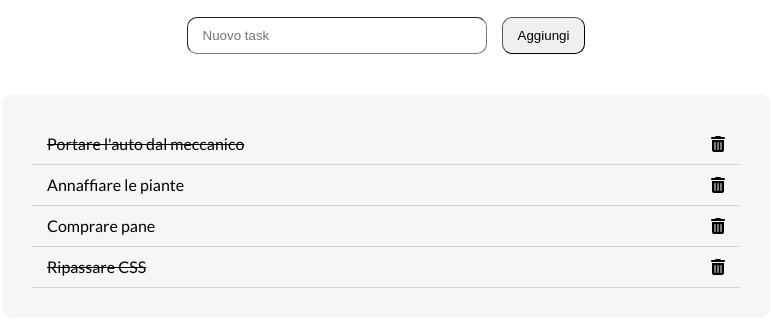
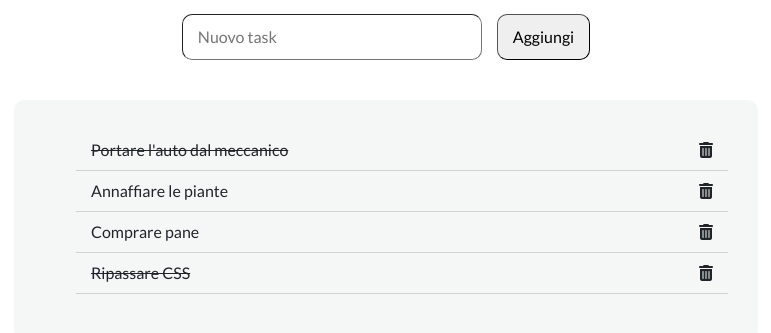
Before and after one commit to Daniele206/vue-todolist, a plain HTML site: page index.html in a window 1280 px wide. Shown: the part 73-406 px from the top of the page, without its empty margins (254-1025 px from the left). Drawn offline with nearby package versions, Linux system fonts and the light colour scheme.

Commit message:
[add] bonus4

```diff
--- a/index.html
+++ b/index.html
@@ -3,6 +3,8 @@
 <head>
   <meta charset="UTF-8">
   <meta name="viewport" content="width=device-width, initial-scale=1.0">
+  <!-- Bootstrap CSS -->
+  <link href="https://cdn.jsdelivr.net/npm/bootstrap@5.3.3/dist/css/bootstrap.min.css" rel="stylesheet" integrity="sha384-QWTKZyjpPEjISv5WaRU9OFeRpok6YctnYmDr5pNlyT2bRjXh0JMhjY6hW+ALEwIH" crossorigin="anonymous">
 
   <!-- VueJs  -->
   <script src="https://unpkg.com/vue@3/dist/vue.global.js"></script>
@@ -30,13 +32,13 @@
 
     <div class="new-task">
 
-      <input @keyup.enter="addTask()" placeholder="Nuovo task"type="text" v-model="input">
+      <input @keyup.enter="addTask()" placeholder="Nuovo task"type="text" v-model.trim="input">
       <button @click="addTask()">Aggiungi</button>
       <p class="error">{{erroreImput}}</p>
     </div>
 
     <div class="task-container">
-      <ul>
+      <ul v-if="todoList.length > 0">
         <li
         v-for="(task, i) in todoList"
         @click="task.done = !task.done">
@@ -44,6 +46,8 @@
           <i @click.stop="deleteTask(i, task.done)" class="fa-solid fa-trash-can"></i>
         </li>
       </ul>
+
+      <div v-else class="fw-bold fs-3 ps-5">{{emptyList}}</div>
 
     </div>
 
--- a/js/script.js
+++ b/js/script.js
@@ -24,6 +24,7 @@ createApp({
       ],
       input: '',
       erroreImput: '',
+      emptyList: 'La lista é vuota.'
     }
   },
 
```
